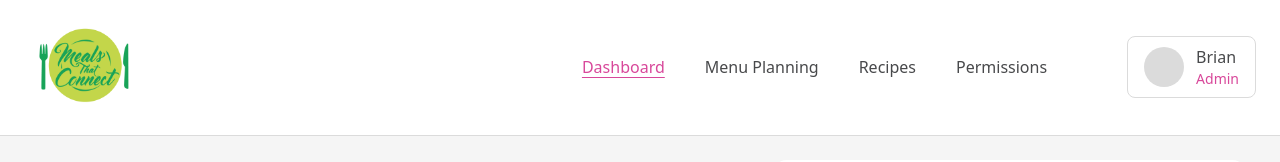
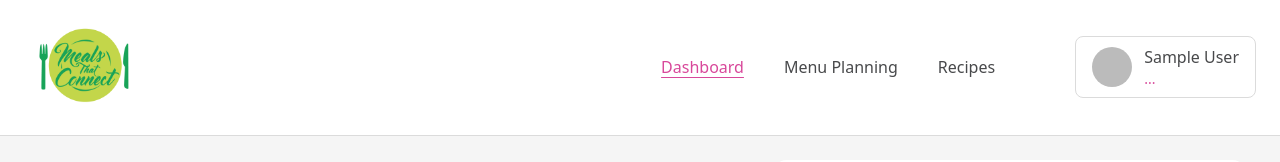
Before and after one commit to hack4impact-calpoly/meals-that-connect-25, a Next.js app: page / in a window 1280 px wide. Shown: the top 162 px of the page. Built offline with nearby package versions, Linux system fonts and the light colour scheme; no server answers; the database is empty; sample sign-in values are in the browser's storage.

Commit message:
feat: set up Clerk authentication with Google login, user schema, and role-based permissions

```diff
--- a/next.config.js
+++ b/next.config.js
@@ -7,6 +7,10 @@ const nextConfig = {
         hostname: "firebasestorage.googleapis.com",
         pathname: "/v0/b/**",
       },
+      {
+        protocol: "https",
+        hostname: "img.clerk.com",
+      },
     ],
   },
 };
--- a/package.json
+++ b/package.json
@@ -13,6 +13,7 @@
     "prepare": "husky"
   },
   "dependencies": {
+    "@clerk/nextjs": "^7.1.0",
     "@dnd-kit/core": "^6.3.1",
     "@headlessui/react": "^2.2.9",
     "@tailwindcss/postcss": "^4.1.18",
@@ -32,8 +33,8 @@
     "@testing-library/react": "^16.3.2",
     "@types/jest": "^30.0.0",
     "@types/node": "^20",
-    "@types/react": "^18",
-    "@types/react-dom": "^18",
+    "@types/react": "^19.2.14",
+    "@types/react-dom": "^19.2.3",
     "eslint": "^8",
     "eslint-config-next": "^14",
     "eslint-config-prettier": "^9",
--- /dev/null
+++ b/src/app/api/users/me/route.ts
@@ -0,0 +1,28 @@
+import { auth } from "@clerk/nextjs/server";
+import { NextResponse } from "next/server";
+import dbConnect from "@/database/db";
+import User from "@/database/UserSchema";
+
+// returns the current user's DB record (including role)
+export async function GET() {
+  const { userId } = await auth();
+  if (!userId) {
+    return NextResponse.json({ error: "Unauthorized" }, { status: 401 });
+  }
+
+  await dbConnect();
+
+  const user = await User.findOne({ clerkId: userId });
+  if (!user) {
+    return NextResponse.json({ error: "User not found" }, { status: 404 });
+  }
+
+  return NextResponse.json({
+    clerkId: user.clerkId,
+    email: user.email,
+    name: user.name,
+    imageUrl: user.imageUrl,
+    role: user.role,
+    lastLoginDate: user.lastLoginDate,
+  });
+}
--- /dev/null
+++ b/src/app/api/users/sync/route.ts
@@ -0,0 +1,36 @@
+import { auth, currentUser } from "@clerk/nextjs/server";
+import { NextResponse } from "next/server";
+import dbConnect from "@/database/db";
+import User from "@/database/UserSchema";
+
+// upserts the logged-in Clerk user into MongoDB
+export async function POST() {
+  const { userId } = await auth();
+  if (!userId) {
+    return NextResponse.json({ error: "Unauthorized" }, { status: 401 });
+  }
+
+  const clerkUser = await currentUser();
+  if (!clerkUser) {
+    return NextResponse.json({ error: "User not found" }, { status: 404 });
+  }
+
+  await dbConnect();
+
+  const email = clerkUser.emailAddresses[0]?.emailAddress ?? "";
+  const name = `${clerkUser.firstName ?? ""} ${clerkUser.lastName ?? ""}`.trim() || email;
+
+  const user = await User.findOneAndUpdate(
+    { clerkId: userId },
+    {
+      clerkId: userId,
+      email,
+      name,
+      imageUrl: clerkUser.imageUrl,
+      lastLoginDate: new Date(),
+    },
+    { upsert: true, new: true, setDefaultsOnInsert: true },
+  );
+
+  return NextResponse.json({ role: user.role });
+}
--- a/src/app/layout.tsx
+++ b/src/app/layout.tsx
@@ -1,5 +1,6 @@
 import type { Metadata } from "next";
 import "./globals.css";
+import { ClerkProvider } from "@clerk/nextjs";
 import Navbar from "@/components/Navbar";
 
 //! Update metadata to match your project
@@ -13,13 +14,16 @@ export const metadata: Metadata = {
 
 export default function RootLayout({ children }: { children: React.ReactNode }) {
   return (
+    // @ts-expect-error
+    <ClerkProvider>
       <html lang="en" className="h-full">
         <body className="flex flex-col h-full bg-light-gray">
           <header>
-          <Navbar></Navbar>
+            <Navbar />
           </header>
           {children}
         </body>
       </html>
+    </ClerkProvider>
   );
 }
--- a/src/app/permissions/page.tsx
+++ b/src/app/permissions/page.tsx
@@ -1,7 +1,21 @@
+import { auth } from "@clerk/nextjs/server";
+import { redirect } from "next/navigation";
+import dbConnect from "@/database/db";
+import User from "@/database/UserSchema";
 import PermissionsDisplay from "@/components/PermissionsDisplay";
 import SortPermissionsButton from "@/components/SortPermissionsButton";
 
-export default function Permissions() {
+export default async function Permissions() {
+  const { userId } = await auth();
+  if (!userId) redirect("/sign-in");
+
+  await dbConnect();
+  const currentUser = await User.findOne({ clerkId: userId });
+
+  if (!currentUser || currentUser.role !== "Admin") {
+    redirect("/");
+  }
+
   const users = [
     {
       _id: "u1",
--- /dev/null
+++ b/src/app/sign-in/[[...sign-in]]/page.tsx
@@ -0,0 +1,9 @@
+import { SignIn } from "@clerk/nextjs";
+
+export default function SignInPage() {
+  return (
+    <main className="flex min-h-screen items-center justify-center bg-light-gray">
+      <SignIn />
+    </main>
+  );
+}
--- a/src/components/Navbar.tsx
+++ b/src/components/Navbar.tsx
@@ -2,17 +2,59 @@
 
 import Link from "next/link";
 import Image from "next/image";
+import React, { useEffect, useRef, useState } from "react";
 import { usePathname } from "next/navigation";
+import { useClerk, useUser } from "@clerk/nextjs";
+
+type UserRole = "Admin" | "Dining Site Staff" | "Kitchen Staff";
 
 export default function Navbar() {
   const pathname = usePathname();
+  const { signOut } = useClerk();
+  const { isSignedIn, user } = useUser();
 
-  const navLinks = [
+  const [role, setRole] = useState<UserRole | null>(null);
+  const [dropdownOpen, setDropdownOpen] = useState(false);
+  const dropdownRef = useRef<HTMLDivElement>(null);
+
+  // cync user to DB on sign-in and fetch their role
+  useEffect(() => {
+    if (!isSignedIn) return;
+
+    const syncAndFetch = async () => {
+      await fetch("/api/users/sync", { method: "POST" });
+      const res = await fetch("/api/users/me");
+      if (res.ok) {
+        const data = await res.json();
+        setRole(data.role as UserRole);
+      }
+    };
+
+    syncAndFetch();
+  }, [isSignedIn]);
+
+  useEffect(() => {
+    const handleClickOutside = (e: MouseEvent) => {
+      if (dropdownRef.current && !dropdownRef.current.contains(e.target as Node)) {
+        setDropdownOpen(false);
+      }
+    };
+    document.addEventListener("mousedown", handleClickOutside);
+    return () => document.removeEventListener("mousedown", handleClickOutside);
+  }, []);
+
+  const allNavLinks = [
     { href: "/", label: "Dashboard" },
     { href: "/menuPlanning", label: "Menu Planning" },
     { href: "/recipe", label: "Recipes" },
-    { href: "/permissions", label: "Permissions" },
+    { href: "/permissions", label: "Permissions", adminOnly: true },
   ];
+
+  const navLinks = allNavLinks.filter((link) => !link.adminOnly || role === "Admin");
+
+  const displayName = user?.firstName
+    ? `${user.firstName}${user.lastName ? " " + user.lastName : ""}`
+    : (user?.emailAddresses[0]?.emailAddress ?? "User");
 
   return (
     <nav className="flex items-center justify-between border-b bg-white border-medium-gray px-6 py-4">
@@ -36,13 +78,35 @@ export default function Navbar() {
         ))}
       </div>
 
-      <div className="flex items-center gap-3 rounded-lg border border-medium-gray px-4 py-2">
-        <div className="h-10 w-10 rounded-full bg-medium-gray"></div>
-        <div className="flex flex-col">
-          <span className="font-medium text-pepper">Brian</span>
-          <span className="text-sm text-radish-900">Admin</span>
+      {isSignedIn && (
+        <div className="relative" ref={dropdownRef}>
+          <button
+            onClick={() => setDropdownOpen((prev) => !prev)}
+            className="flex items-center gap-3 rounded-lg border border-medium-gray px-4 py-2 hover:bg-light-gray transition-colors"
+          >
+            {user?.imageUrl ? (
+              <Image src={user.imageUrl} alt="Profile" width={40} height={40} className="rounded-full object-cover" />
+            ) : (
+              <div className="h-10 w-10 rounded-full bg-medium-gray" />
+            )}
+            <div className="flex flex-col text-left">
+              <span className="font-medium text-pepper">{displayName}</span>
+              <span className="text-sm text-radish-900">{role ?? "..."}</span>
+            </div>
+          </button>
+
+          {dropdownOpen && (
+            <div className="absolute right-0 mt-2 w-40 rounded-lg border border-medium-gray bg-white shadow-md z-50">
+              <button
+                onClick={() => signOut({ redirectUrl: "/sign-in" })}
+                className="w-full rounded-lg px-4 py-3 text-left text-sm font-medium text-pepper hover:bg-light-gray transition-colors"
+              >
+                Log out
+              </button>
+            </div>
+          )}
         </div>
-      </div>
+      )}
     </nav>
   );
 }
--- /dev/null
+++ b/src/database/UserSchema.ts
@@ -0,0 +1,33 @@
+import mongoose, { Schema, Document } from "mongoose";
+
+export type UserRole = "Admin" | "Dining Site Staff" | "Kitchen Staff";
+
+export interface IUser extends Document {
+  clerkId: string;
+  email: string;
+  name: string;
+  imageUrl?: string;
+  role: UserRole;
+  lastLoginDate?: Date;
+}
+
+const UserSchema = new Schema<IUser>(
+  {
+    clerkId: { type: String, required: true, unique: true },
+    email: { type: String, required: true, unique: true },
+    name: { type: String, required: true },
+    imageUrl: { type: String, required: false },
+    role: {
+      type: String,
+      enum: ["Admin", "Dining Site Staff", "Kitchen Staff"],
+      required: true,
+      default: "Kitchen Staff",
+    },
+    lastLoginDate: { type: Date, required: false },
+  },
+  {
+    timestamps: true,
+  },
+);
+
+export default mongoose.models.User || mongoose.model<IUser>("User", UserSchema);
--- /dev/null
+++ b/src/proxy.ts
@@ -0,0 +1,18 @@
+import { clerkMiddleware, createRouteMatcher } from "@clerk/nextjs/server";
+
+const isPublicRoute = createRouteMatcher(["/sign-in(.*)"]);
+
+export default clerkMiddleware(async (auth, request) => {
+  if (!isPublicRoute(request)) {
+    await auth.protect();
+  }
+});
+
+export const config = {
+  matcher: [
+    // Skip Next.js internals and all static files
+    "/((?!_next|[^?]*\\.(?:html?|css|js(?!on)|jpe?g|webp|png|gif|svg|ttf|woff2?|ico|csv|docx?|xlsx?|zip|webmanifest)).*)",
+    // Always run for API routes
+    "/(api|trpc)(.*)",
+  ],
+};
```
Also changed, not shown: 1 other file (tests, documents, lock files or other folders). Lines whose indentation alone changed are shown as unchanged.
